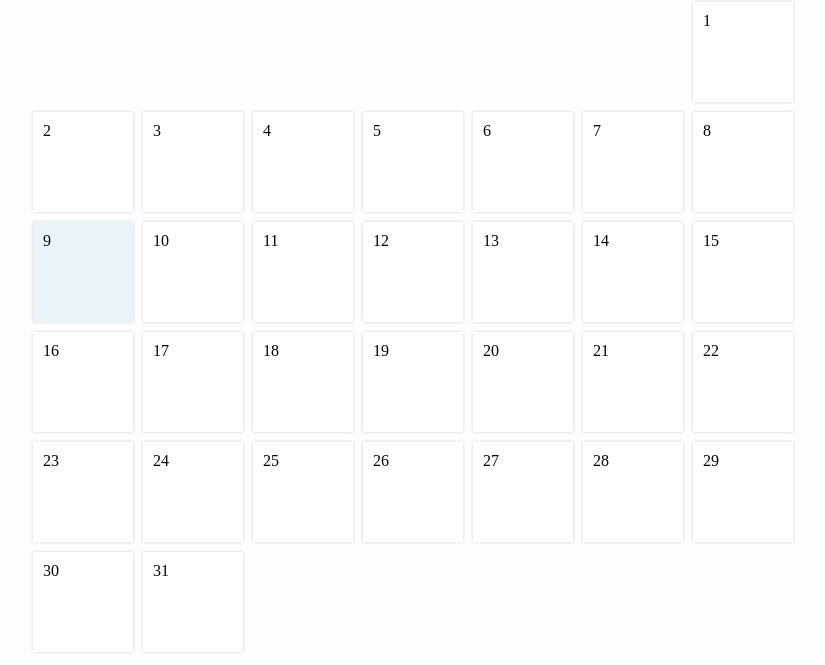
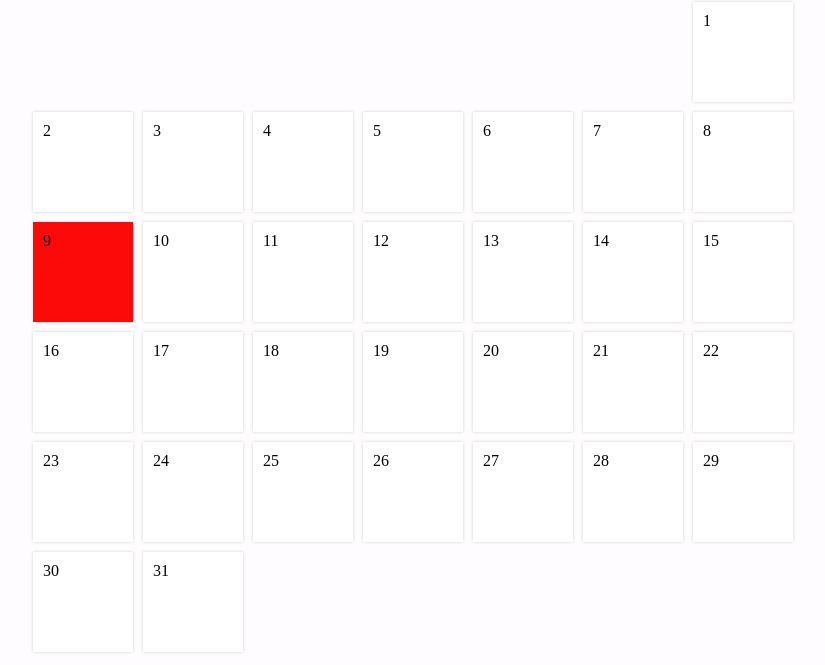
Before and after one commit to BartequaBlackmon/calendar_app, a plain HTML site: page index.html in a window 1280 px wide. Shown: the part 143-808 px from the top of the page, without its empty margins (227-1052 px from the left). Drawn offline with Linux system fonts and the light colour scheme.

Commit message:
add style

```diff
--- a/assets/style.css
+++ b/assets/style.css
@@ -62,7 +62,7 @@ body {
   }
 
   .day + #currentDay {
-    background-color:#e8f4fa;
+    background-color:#fc0909;
   }
   .event {
     font-size: 10px;
```
